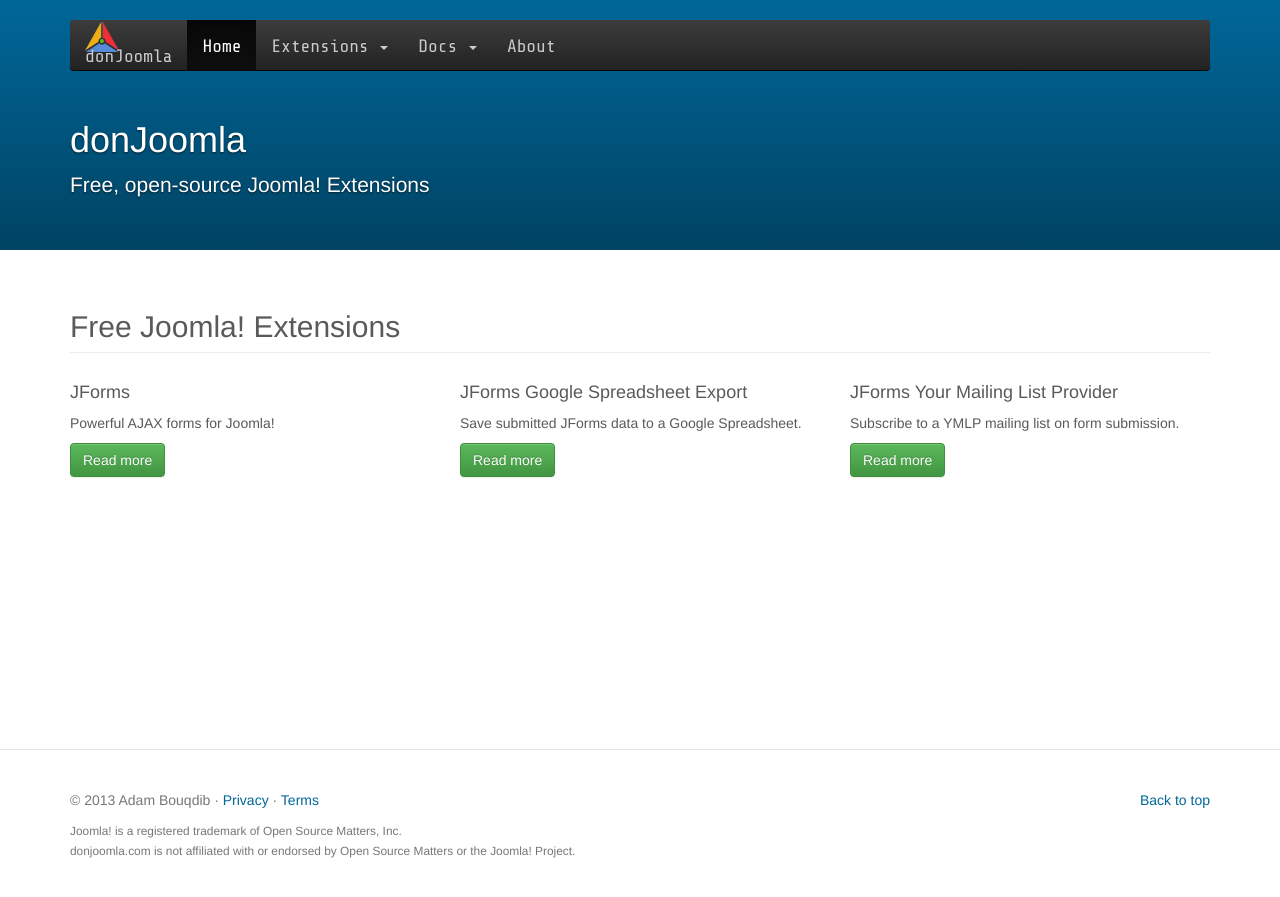
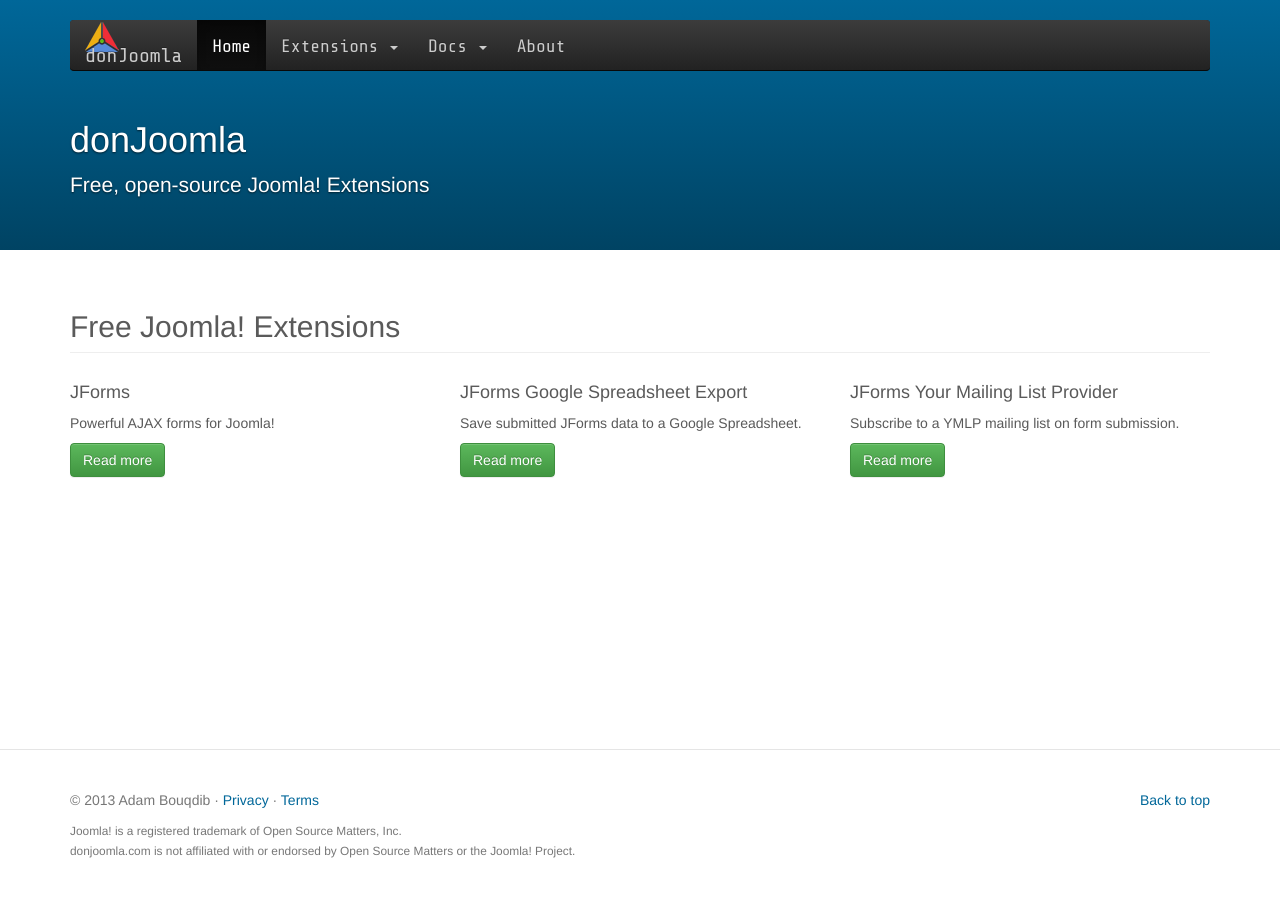
Before and after one commit to donJoomla/donjoomla.github.io, a Jekyll site: the page built from index.html, in a window 1280 px wide. Shown: the top 897 px of the page. Built offline with Jekyll 4.4.1, drawn with Linux system fonts in a browser that asks for light colours; nearby versions of some CDN libraries.

Commit message:
updated css

```diff
--- a/css/style.css
+++ b/css/style.css
@@ -27,20 +27,20 @@
   padding-left: 15px;
   padding-right: 15px;
 }
-.navbar-brand  img {
-	margin: -13px 0 -7px;
-}
-.navbar-inverse .navbar-nav>li>a, .navbar-inverse .navbar-brand {
-	font-size: 18px;
-}
 .navbar-inverse .navbar-nav>li>a, .navbar-inverse .navbar-brand {
 	font-family: 'Share Tech Mono', sans-serif;
 	color: #ccc;
 	height: 50px;
 	line-height: 22px;
 }
-.navbar-brand {
+.navbar-inverse .navbar-brand  {
 	font-size: 20px;
+}
+.navbar-brand  img {
+	margin: -13px 0 -7px;
+}
+.navbar-inverse .navbar-nav>li>a {
+	font-size: 18px;
 }
 
 /* CUSTOMIZE THE CAROUSEL
```
